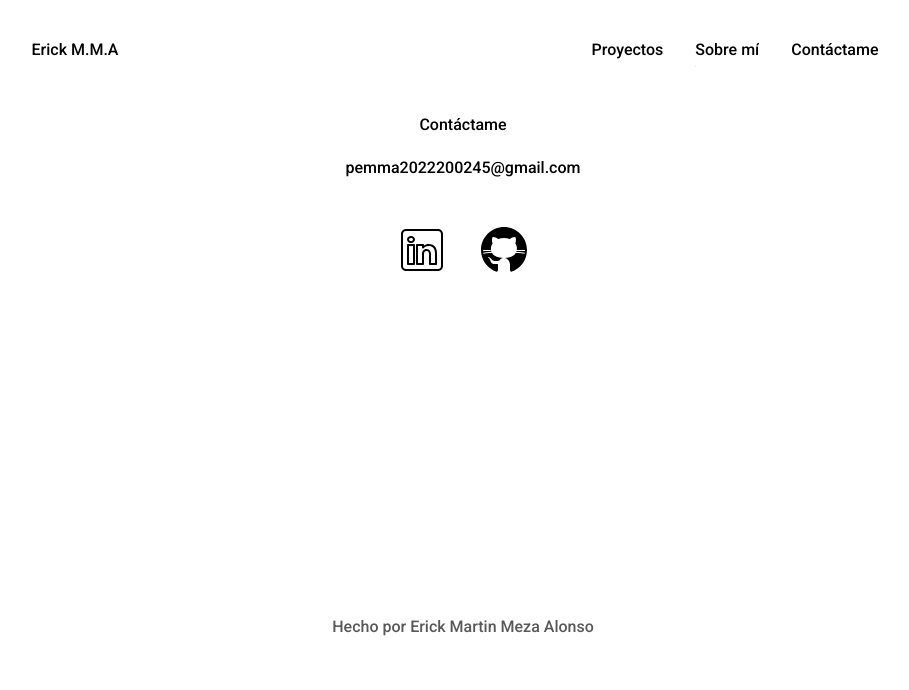
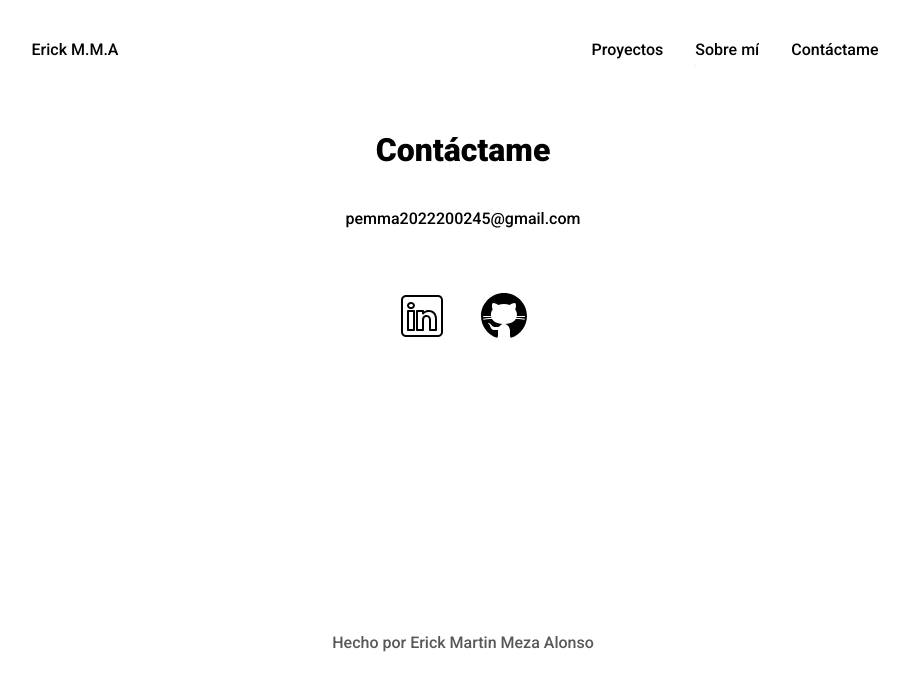
Before and after one commit to ErickNic/Portafolio, a React (Create React App) app: page /conectemos in a window 1280 px wide. Shown: the top 690 px of the page, without its empty margins (177-1086 px from the left). Built offline with nearby package versions, Linux system fonts and the light colour scheme.

Commit message:
favicon added

```diff
--- a/public/index.html
+++ b/public/index.html
@@ -2,7 +2,7 @@
 <html lang="en">
   <head>
     <meta charset="utf-8" />
-    <link rel="icon" href="%PUBLIC_URL%/favicon.ico" />
+    <link rel="icon" href="./favicon.ico" />
     <meta name="viewport" content="width=device-width, initial-scale=1" />
     <meta name="theme-color" content="#000000" />
     <meta
@@ -24,7 +24,7 @@
       work correctly both with client-side routing and a non-root public URL.
       Learn how to configure a non-root public URL by running `npm run build`.
     -->
-    <title>React App</title>
+    <title>ErickMMA</title>
   </head>
   <body>
     <noscript>You need to enable JavaScript to run this app.</noscript>
--- a/src/components/Conectemos.js
+++ b/src/components/Conectemos.js
@@ -5,7 +5,7 @@ const Conectemos = () =>{
     return(
     <div className="Main__Conectemos">
         <div>
-            <p>Contáctame</p>
+            <p className="contactameTitulo">Contáctame</p>
             <div>
                 <a className="correo" href="https://www.google.com" onClick={()=>{console.log('Onclick a tag')}}>pemma2022200245@gmail.com</a>
                 <div className="socialMedia__container">
--- a/src/components/conectemos.css
+++ b/src/components/conectemos.css
@@ -1,5 +1,9 @@
 a{
     text-decoration:none
+}
+.contactameTitulo{
+    font-size: 2rem;
+    font-weight: 900;
 }
 .correo:hover{
     color: green;
@@ -13,8 +17,13 @@ a{
     align-items: center;
     justify-content: center;
     margin-top: 2rem;
+    height: 100px;
 }
 
 .socialMedia__container > a:nth-child(1){
     margin-right: 2rem;
 }
+.socialMedia__container a:hover {
+    padding-bottom: 1.1rem;
+    transition: ease-in-out 150ms 0s;
+}
```
Also changed, not shown: 1 other file (tests, documents, lock files or other folders).
